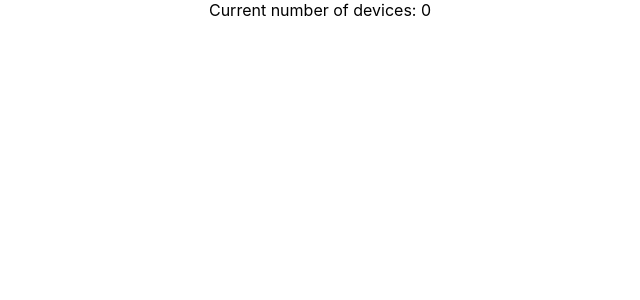
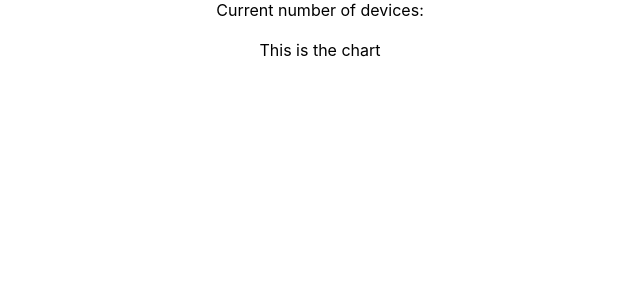
Before and after one commit to IvanIFChen/Passiotic, a React (Create React App) app in the folder frontend/: page / in a window 1280 px wide. Shown: the top 300 px of the page, without its empty margins (320-960 px from the left). Built offline with nearby package versions, Linux system fonts and the light colour scheme; no server answers.

Commit message:
Added skeleton for chart and now the frontend works with getting a list of devices that include old ones

```diff
--- a/frontend/src/App.jsx
+++ b/frontend/src/App.jsx
@@ -1,12 +1,14 @@
 import React, { Component } from 'react';
 import './App.css';
 import Counter from './components/counter';
+import Chart from './components/chart';
 
 class App extends Component {
   constructor(props) {
     super(props);
     this.state = {
-      activeDevices: new Set(),
+      activeDeviceCount: null,
+      deviceList: null,
       fetchActiveDevicesIntervalId: null
     };
   }
@@ -24,10 +26,23 @@ class App extends Component {
       }
 
       const data = await res.json();
+      const items = data.Items;
 
-      const macAddr = data.Items.map(r => r.active_device_id);
+      let latestDate;
+      items.forEach(item => {
+        const endDateTime = Date.parse(item.end_time);
+        if (endDateTime > latestDate || latestDate === undefined) {
+          latestDate = endDateTime;
+        }
+      });
+
+      const activeDeviceCount = items.filter(
+        item => Date.parse(item.end_time) === latestDate
+      ).length;
+
       this.setState({
-        activeDevices: new Set(macAddr)
+        activeDeviceCount: activeDeviceCount,
+        deviceList: items
       });
     };
 
@@ -46,7 +61,9 @@ class App extends Component {
   render() {
     return (
       <div className="App">
-        <Counter count={this.state.activeDevices.size} />
+        <Counter count={this.state.activeDeviceCount} />
+        <br />
+        <Chart activeDevices={this.state.activeDevices} />
       </div>
     );
   }
--- /dev/null
+++ b/frontend/src/components/chart.jsx
@@ -0,0 +1,7 @@
+import React from 'react';
+
+const Chart = props => {
+  return <div>This is the chart</div>;
+};
+
+export default Chart;
```
